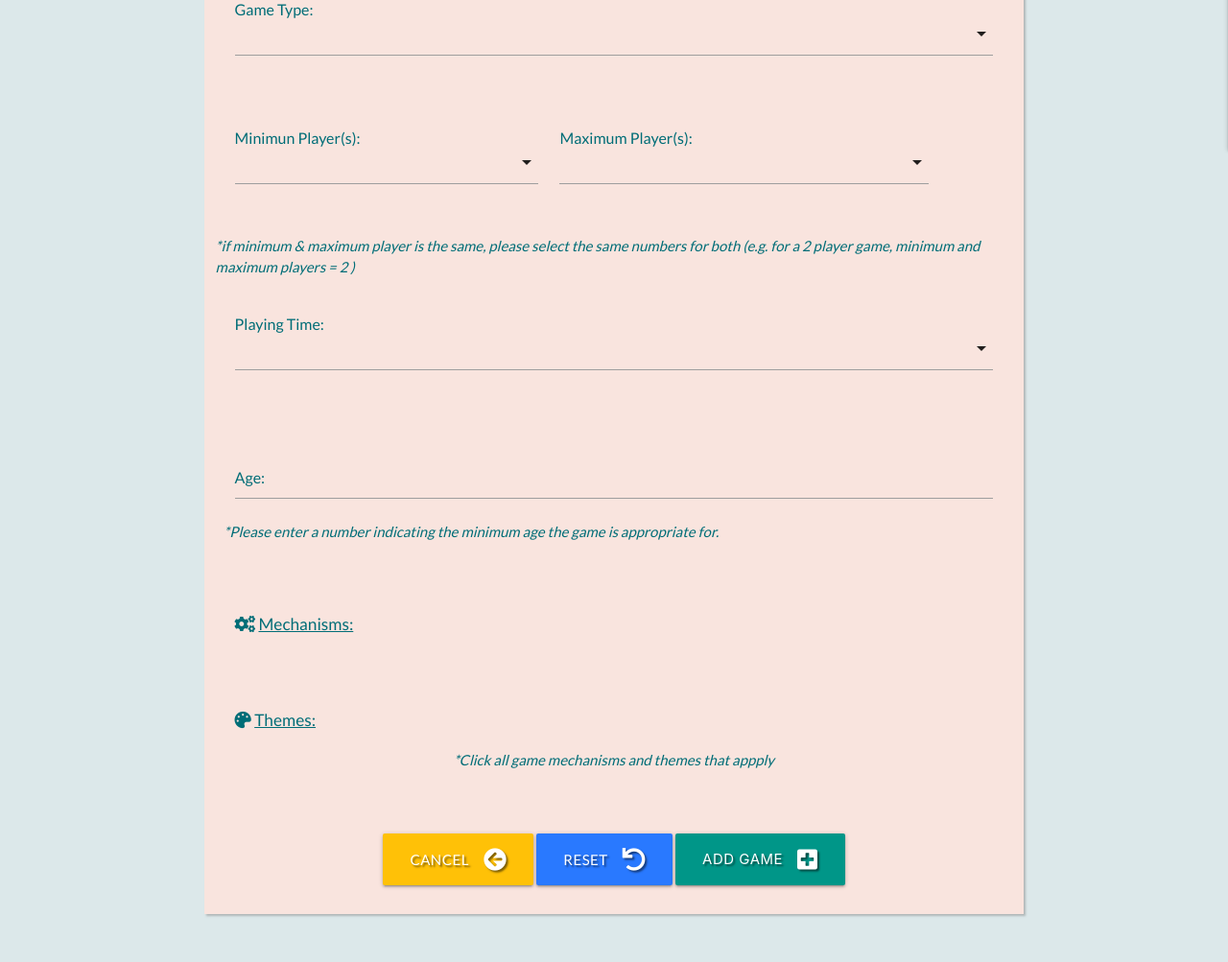
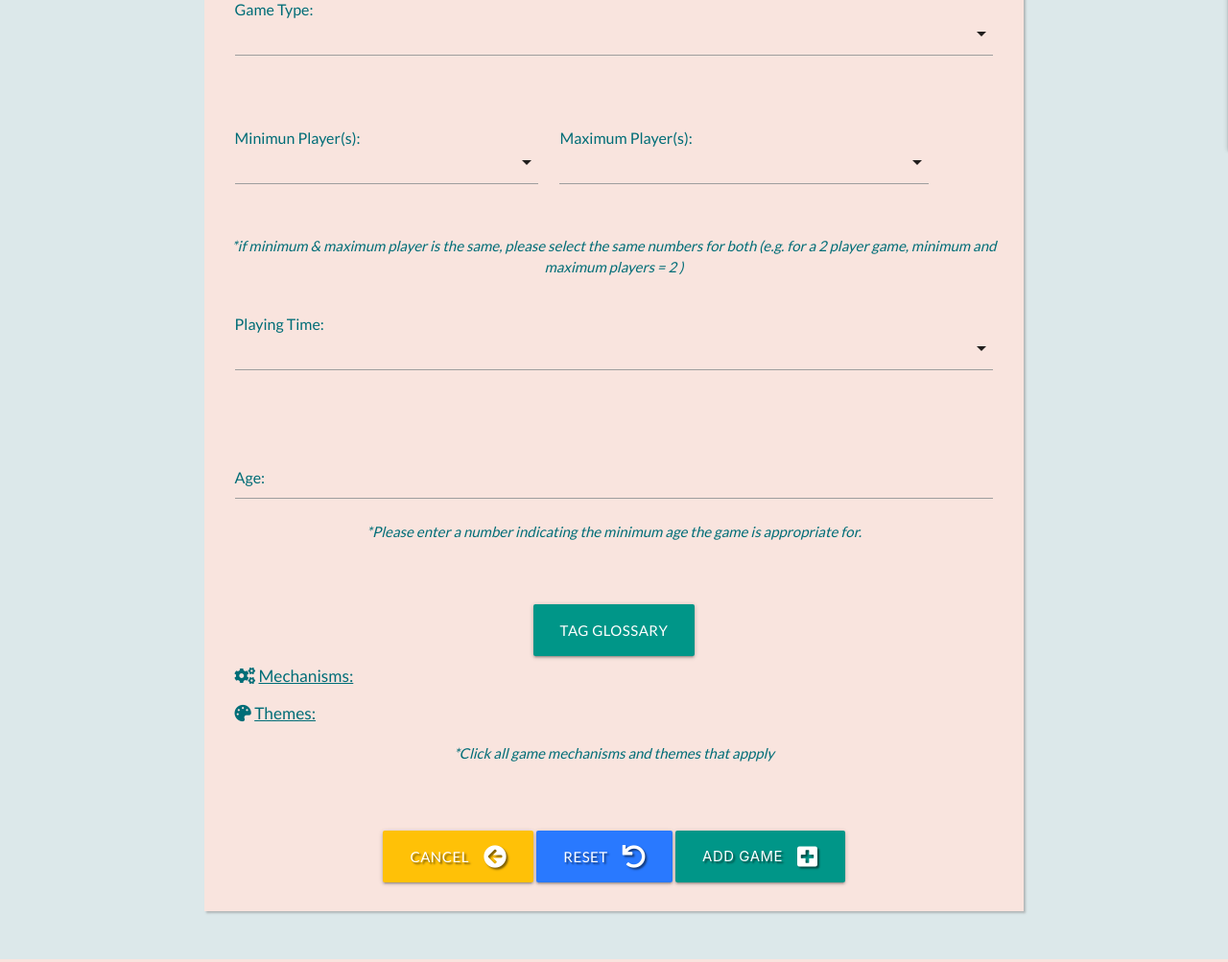
Before and after one commit to Vivioli87/meeple_finder, a Flask app: page /add_game in a window 1280 px wide. Shown: the part 704-1707 px from the top of the page at 96% size. Run offline with Flask 2, Linux system fonts and the light colour scheme; data that the repository does not hold is empty; some libraries are stand-ins or nearby versions.

Commit message:
added link to open tag glossary in new tab on add game and game detail pages

```diff
--- a/templates/add_game.html
+++ b/templates/add_game.html
@@ -84,7 +84,7 @@
                     <label for="max_player">Maximum Player(s):</label>
                 </div>
             </div>
-                <p class="custom-teal-text"><em>*if minimum & maximum player is the same, please select the same numbers for both
+                <p class="custom-teal-text center-align"><em>*if minimum & maximum player is the same, please select the same numbers for both
                     (e.g. for a 2 player game, minimum and maximum players = 2 ) </em></p>
             <!--playing time -->
             <div class="row">
@@ -104,7 +104,13 @@
                     <input id="age" name="age" type="number" class="validate" required></input>
                     <label for="age">Age:</label>
                 </div>
-                <p class="custom-teal-text"><em>*Please enter a number indicating the minimum age the game is appropriate for.</em></p>
+                <p class="custom-teal-text center-align"><em>*Please enter a number indicating the minimum age the game is appropriate for.</em></p>
+            </div>
+            <div class="row">
+                <div class="col s12">
+                    <!--Glossary of tags-->
+                    <div class="center-align">
+                        <a href="{{ url_for('tag_list') }}" target="_blank" class="btn-large teal">Tag Glossary</a>
                     </div>
                     <!--mechanisms - tags -->
                     <div class="custom-teal-text tags">
@@ -127,6 +133,8 @@
                         {% endfor %}
                         <p class="center-align"><em>*Click all game mechanisms and themes that appply</em></p>
                     </div>
+                </div>
+            </div>
             <div class="row">
                 <div class="col s12 center-align">
                      <!--cancel button -->
--- a/templates/game_detail.html
+++ b/templates/game_detail.html
@@ -29,11 +29,12 @@
                 <li class="tooltipped" data-position="bottom" data-tooltip="Short = less than 1 hour.  Medium = 1-2 hours.  Long = 2+ hours."><strong>Playing time:</strong> {{game.playing_time|capitalize}}</li>
             </ul>
             <br>
+            <a href="{{ url_for('tag_list') }}" target="_blank" class="btn-large teal">Tag Glossary</a>
             <h4><i class="fas fa-cogs"></i> <span class="underline">Game Mechanisms:</span></h4>
             {% if game.mechanisms|count > 0 %}
                 <ul class="tag-list">
                     {% for mech in game.mechanisms %}
-                        <li> {{mech|capitalize}} </li>
+                        <li>{{mech|capitalize}}</li>
                     {% endfor %}
                 </ul>
             {% else %}
@@ -113,5 +114,4 @@
                 {% endif %}
             </div>
         </div>
-
 {% endblock %}
--- a/templates/tags.html
+++ b/templates/tags.html
@@ -8,7 +8,7 @@
     <div class="row custom-teal-text padding">
         <div class="col s12">
             <h4><i class="fas fa-tags"></i> <span class="underline">Tag List:</span></h4>
-            <p>Glossary of tags by use</p>
+            <p class="bigger-p-text">Glossary of tags by use</p>
         </div>
     </div>
     <div class="row">
```
Lines whose indentation alone changed are shown as unchanged.
